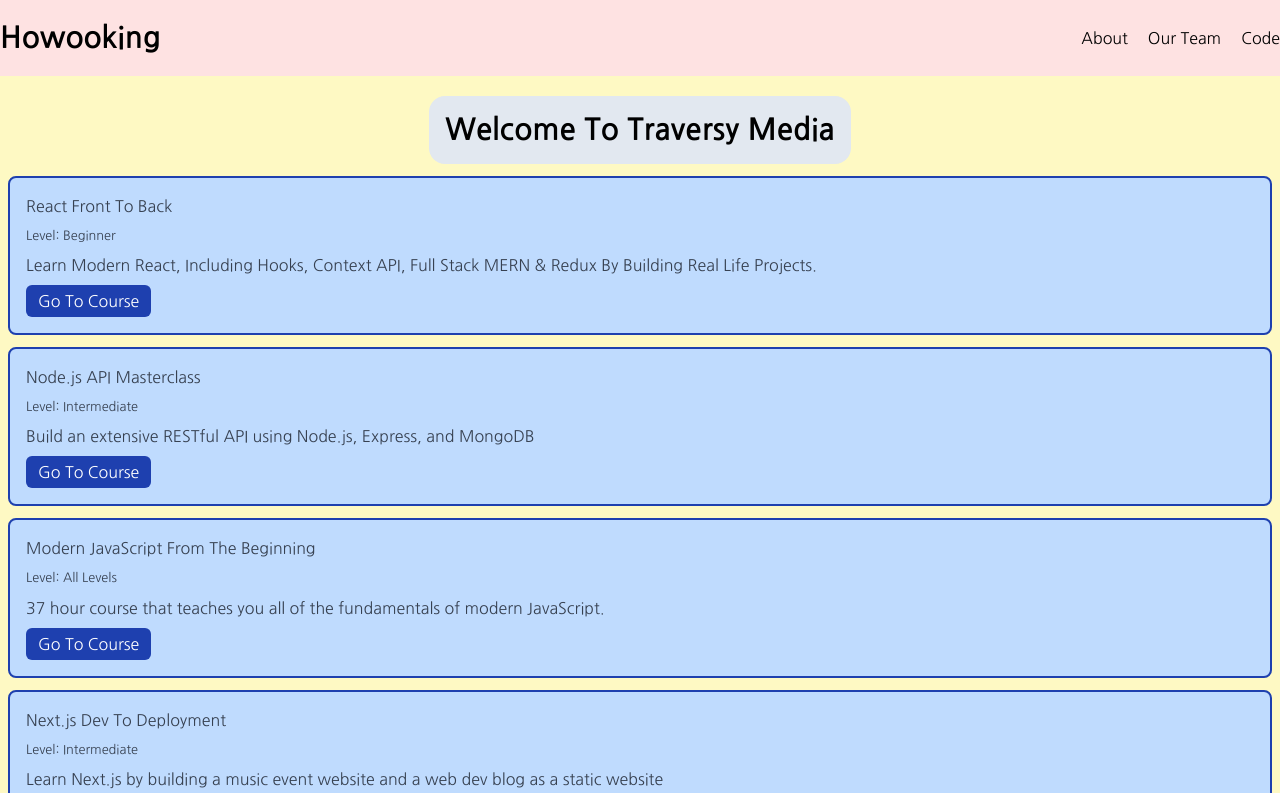
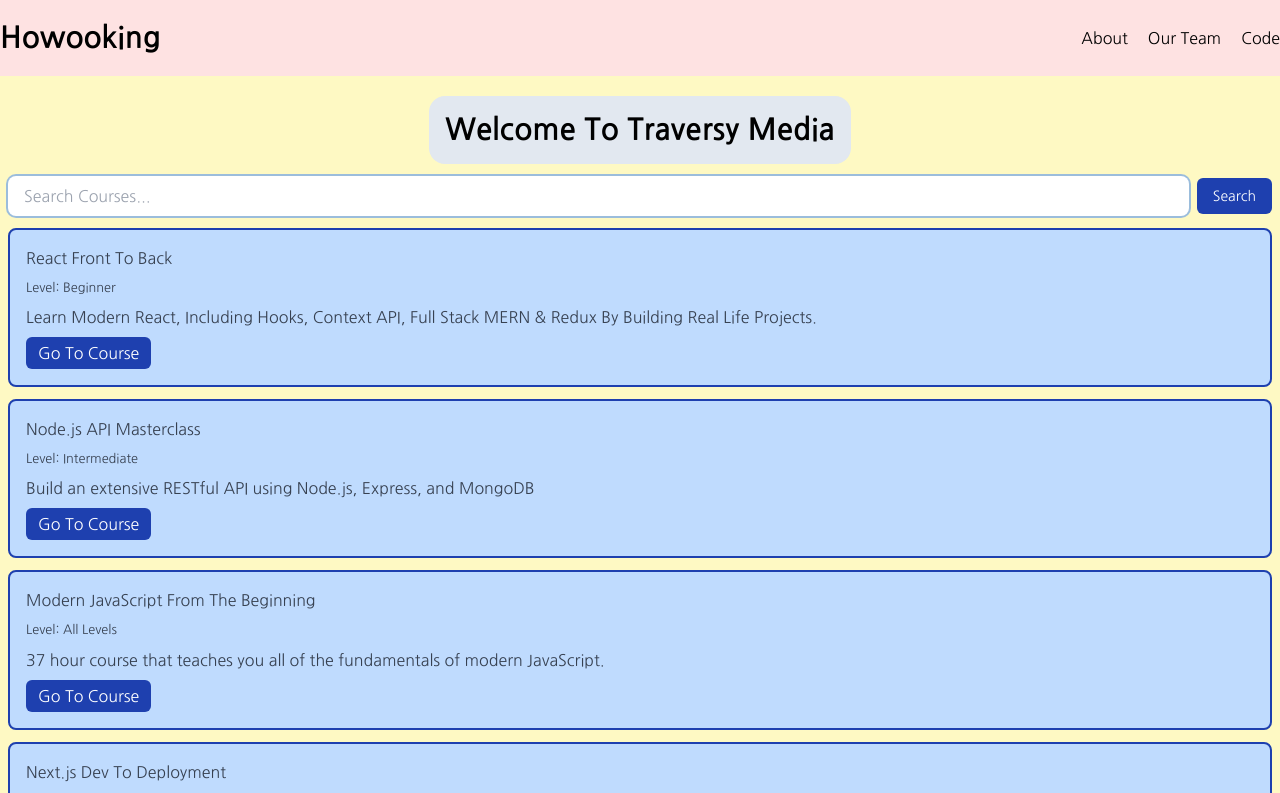
Before and after one commit to howooking/test, a Next.js app: page / in a window 1280 px wide. Shown: the top 793 px of the page. Built offline with nearby package versions, Linux system fonts and the light colour scheme.

Commit message:
course 검색기능

```diff
--- /dev/null
+++ b/app/api/courses/search/route.ts
@@ -0,0 +1,32 @@
+import { NextResponse } from "next/server";
+import courses from "../data.json";
+
+export async function GET(request: Request) {
+  const { searchParams } = new URL(request.url);
+  console.log(request.url);
+  // http://localhost:3000/api/courses/search?query=react
+  // 위 주소로 요청을 하는 경우
+  // 쿼리 데이터는 여러개일 수 있음
+
+  console.log(new URL(request.url));
+  // URL {
+  //   pathname: '/api/courses/search',
+  //   search: '?query=react',
+  //   searchParams: URLSearchParams { 'query' => 'react' },
+  //   hash: ''
+  // }
+
+  console.log(searchParams);
+  // URLSearchParams { 'query' => 'react' }
+
+  console.log(searchParams.get("query"));
+  // react
+
+  const searchedCourses = courses.filter((course) => {
+    return course.title
+      .toLowerCase()
+      .includes(searchParams.get("query")!.toLowerCase());
+  });
+
+  return NextResponse.json(searchedCourses);
+}
--- /dev/null
+++ b/app/components/CoursesSearch.tsx
@@ -0,0 +1,37 @@
+"use client";
+
+import { Dispatch, SetStateAction, useState } from "react";
+
+const CourseSearch = ({
+  setCourses,
+}: {
+  setCourses: Dispatch<SetStateAction<never[]>>;
+}) => {
+  const [query, setQuery] = useState("");
+
+  const handleSubmit = async (e: React.FormEvent) => {
+    e.preventDefault();
+    const res = await fetch(`/api/courses/search?query=${query}`);
+    const courses = await res.json();
+    setCourses(courses);
+  };
+
+  return (
+    <form onSubmit={handleSubmit} className='flex items-center gap-2 mb-3'>
+      <input
+        type='text'
+        className='px-4 py-2 flex-1 ring-2 rounded-lg'
+        placeholder='Search Courses...'
+        value={query}
+        onChange={(e) => setQuery(e.target.value)}
+      />
+      <button
+        className='bg-blue-800 text-white px-4 py-2 rounded-md text-sm hover:bg-blue-700 transition-colors duration-300 ease-in-out'
+        type='submit'
+      >
+        Search
+      </button>
+    </form>
+  );
+};
+export default CourseSearch;
--- a/app/page.tsx
+++ b/app/page.tsx
@@ -3,6 +3,7 @@
 import { useEffect, useState } from "react";
 import Courses from "./components/Courses";
 import Loading from "./loading";
+import CourseSearch from "./components/CoursesSearch";
 
 const Home = () => {
   const [mounted, setMounted] = useState(false);
@@ -35,8 +36,15 @@
       <h1 className='text-center bg-slate-200 p-4 text-3xl font-bold max-w-max rounded-2xl mx-auto my-3'>
         Welcome To Traversy Media
       </h1>
-      {mounted ? <Courses courses={courses} /> : <></>}
-      {/* <Courses courses={courses} /> */}
+
+      {mounted ? (
+        <>
+          <CourseSearch setCourses={setCourses} />
+          <Courses courses={courses} />
+        </>
+      ) : (
+        <></>
+      )}
     </div>
   );
 };
```
